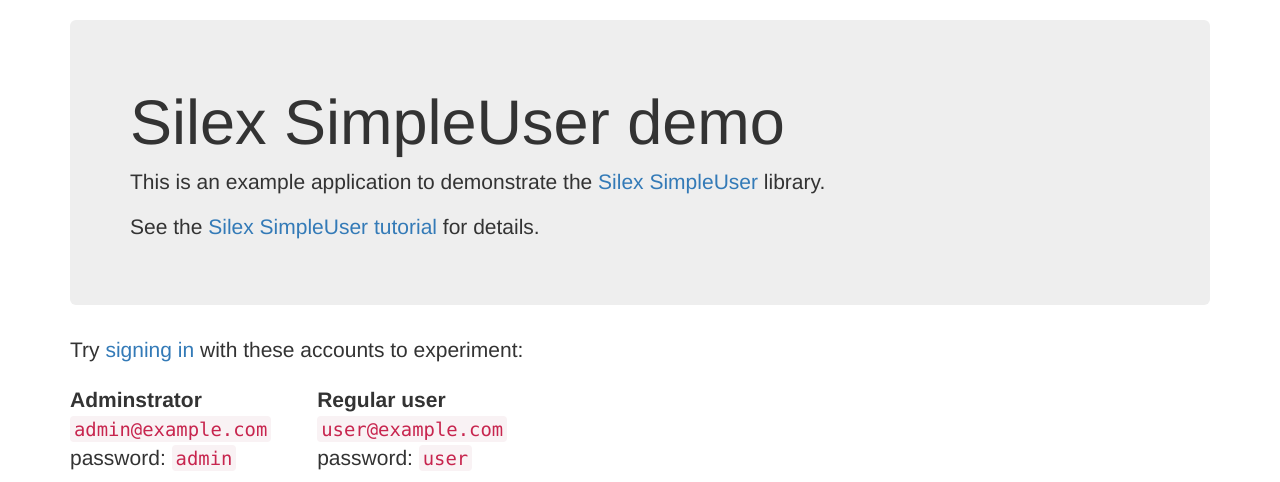
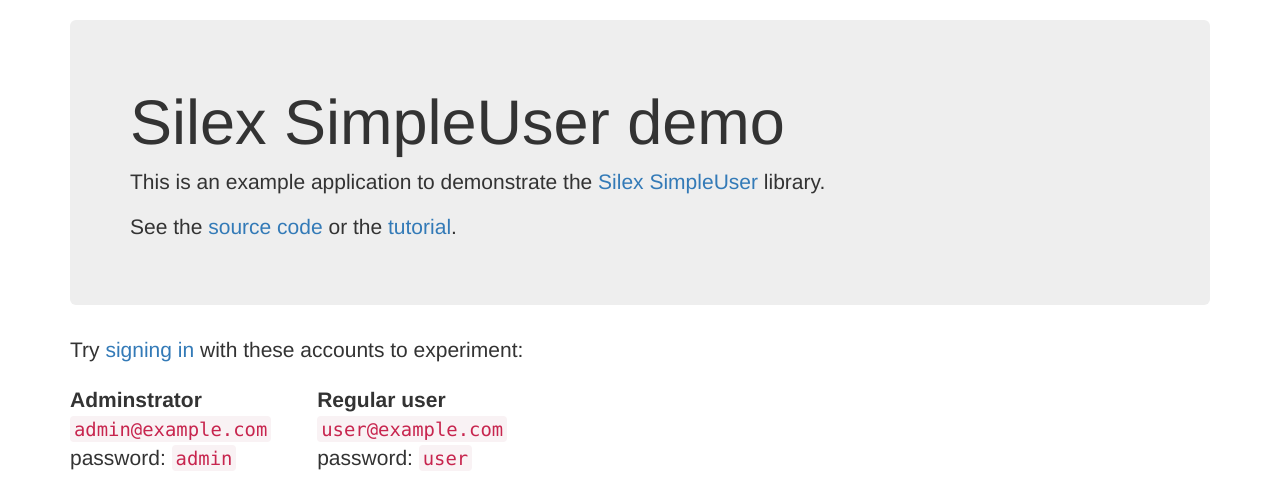
Before and after one commit to jasongrimes/silex-simpleuser-demo, a PHP site: template templates/index.twig in a window 1280 px wide. Shown: the part 52-534 px from the top of the page. Run offline with PHP 8.4, Linux system fonts and the light colour scheme; the template is opened without the code that fills it, so the values that code supplies are empty; some libraries are stand-ins or nearby versions.

Commit message:
Update demo homepage.

```diff
--- a/templates/index.twig
+++ b/templates/index.twig
@@ -35,7 +35,9 @@
         </p>
         <p>
             See the
-            <a href="http://www.jasongrimes.org/2014/09/simple-user-management-in-silex/">Silex SimpleUser tutorial</a> for details.
+            <a href="https://github.com/jasongrimes/silex-simpleuser-demo">source code</a>
+            or the
+            <a href="http://www.jasongrimes.org/2014/09/simple-user-management-in-silex/">tutorial</a>.
         </p>
     </div>
 
```
